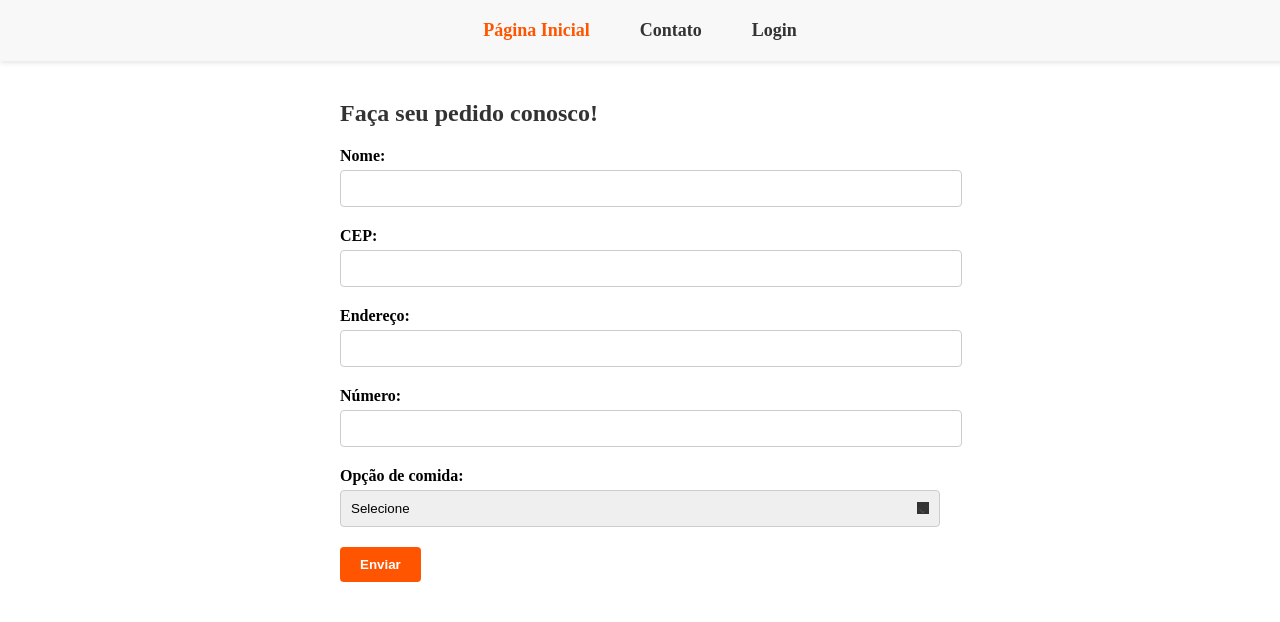
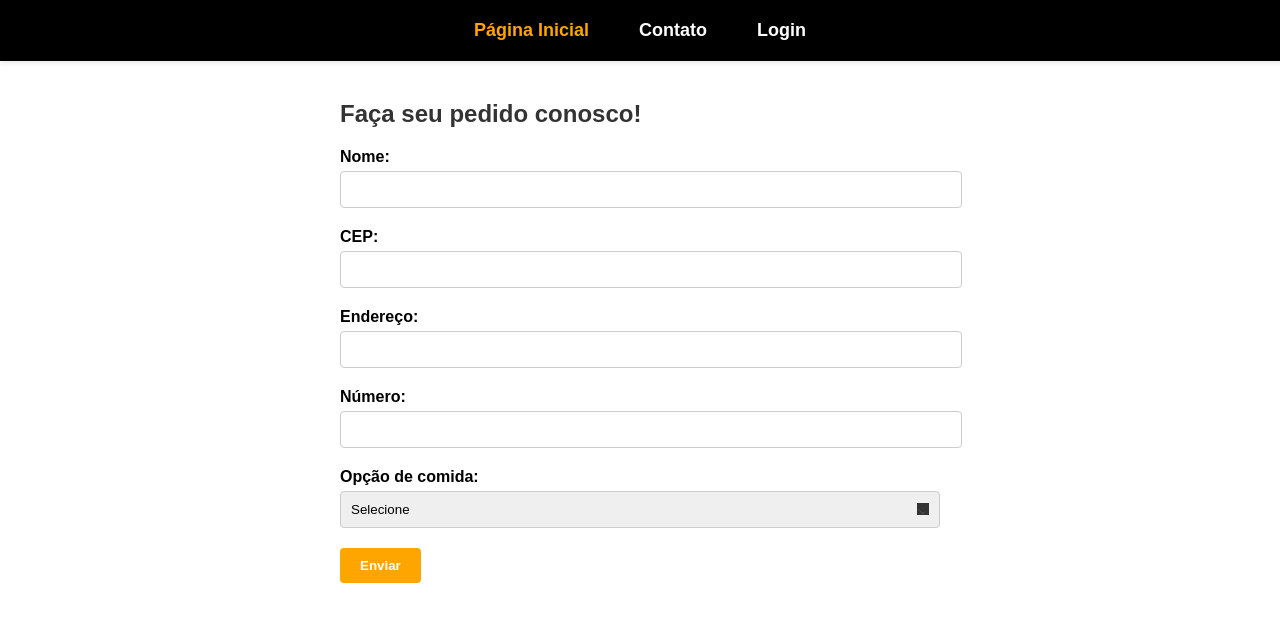
Before and after one commit to rubyavelar/site_delivery, a plain HTML site: page index.html in a window 1280 px wide. Drawn offline with Linux system fonts and the light colour scheme.

Commit message:
criação da página de login

```diff
--- a/index.html
+++ b/index.html
@@ -12,7 +12,7 @@
       <ul>
         <li><a href="#" class="active">Página Inicial</a></li>
         <li><a href="#">Contato</a></li>
-        <li><a href="#">Login</a></li>
+        <li><a href="login.html">Login</a></li>
       </ul>
     </nav>
   </header>
--- /dev/null
+++ b/style-login.css
@@ -0,0 +1,162 @@
+body {
+    background-color: black;
+    color: white;
+    font-family: Arial, sans-serif;
+    margin: 0;
+    padding: 0;
+  }
+
+  .menu {
+    position: fixed;
+    top: 0;
+    left: 0;
+    width: 100%;
+    background-color: #000;
+    padding: 10px;
+    box-shadow: 0 2px 5px rgba(0, 0, 0, 0.1);
+  }
+
+  .menu ul {
+    justify-content: center;
+    align-items: center;
+    list-style: none;
+    margin: 0;
+    padding: 0;
+    display: flex;
+  }
+
+  .menu li {
+    margin-right: 20px;
+  }
+
+  .menu a {
+    display: block;
+    font-size: 18px;
+    padding: 10px 15px;
+    text-decoration: none;
+    color: #fff;
+    font-weight: bold;
+    transition: color 0.3s;
+  }
+
+  .menu a:hover {
+    color: orange;
+  }
+
+  .menu a.active {
+    color: orange;
+  }
+
+  main {
+    margin-top: 60px;
+    padding: 20px;
+  }
+
+  .login {
+    max-width: 400px;
+    margin: 0 auto;
+    background-color: #f8f8f8;
+    padding: 20px;
+    border-radius: 5px;
+    box-shadow: 0 2px 5px rgba(0, 0, 0, 0.2);
+  }
+
+  .login h1 {
+    font-size: 24px;
+    color: #333;
+    margin-bottom: 20px;
+  }
+
+  .form-group {
+    margin-bottom: 20px;
+  }
+
+  .form-group label {
+    display: block;
+    font-weight: bold;
+    margin-bottom: 5px;
+    color: #000;
+  }
+
+  .form-group input[type="email"],
+  .form-group input[type="password"] {
+    width: 100%;
+    padding: 10px;
+    border: 1px solid #ccc;
+    border-radius: 4px;
+    box-sizing: border-box;
+    color: #000;
+  }
+
+  .form-buttons {
+    display: flex;
+    flex-wrap: wrap;
+    justify-content: space-between;
+    align-items: center;
+  }
+
+  .form-buttons button {
+    background-color: orange;
+    color: #fff;
+    border: none;
+    border-radius: 4px;
+    padding: 10px 20px;
+    font-weight: bold;
+    cursor: pointer;
+    transition: background-color 0.3s;
+    margin-top: 10px;
+  }
+
+  .form-buttons button:hover {
+    background-color: #e04c00;
+  }
+
+  .cadastro {
+    margin-top: 20px;
+    text-align: center;
+  }
+
+  .cadastro p {
+    font-size: 14px;
+    color: #000;
+  }
+
+  .cadastro a {
+    display: inline-block;
+    background-color: orange;
+    color: #fff;
+    border: none;
+    border-radius: 4px;
+    padding: 10px 20px;
+    font-weight: bold;
+    text-decoration: none;
+    transition: background-color 0.3s;
+    margin-top: 10px;
+  }
+
+  .cadastro a:hover {
+    background-color: #e04c00;
+  }
+
+
+  @media only screen and (max-width: 600px) {
+    .menu {
+      display: flex;
+      flex-direction: column;
+      align-items: center;
+      text-align: center;
+    }
+
+    .menu li {
+        margin-right: 0;
+        margin-bottom: 10px;
+      }
+
+      .form-buttons {
+        flex-direction: column;
+      }
+
+      .cadastro a {
+        margin-top: 10px;
+      }
+    }
--- a/style.css
+++ b/style.css
@@ -1,9 +1,13 @@
+body {
+  font-family: Arial, sans-serif;
+}
+
 .menu {
   position: fixed;
   top: 0;
   left: 0;
   width: 100%;
-      background-color: #f8f8f8;
+  background-color: #000;
   padding: 10px;
   box-shadow: 0 2px 5px rgba(0, 0, 0, 0.1);
 }
@@ -26,17 +30,17 @@
   font-size: 18px;
   padding: 10px 15px;
   text-decoration: none;
-     color: #333;
+  color: #fff;
   font-weight: bold;
   transition: color 0.3s;
 }
 
 .menu a:hover {
-      color: #ff5500;
+  color: orange;
 }
 
 .menu a.active {
-      color: #ff5500;
+  color: orange;
 }
 
 main {
@@ -83,7 +87,7 @@
 }
 
 button[type="submit"] {
-        background-color: #ff5500;
+  background-color: orange;
   color: #fff;
   border: none;
   border-radius: 4px;
```
Also changed, not shown: login.html (added, +51 -0 lines). Lines whose indentation alone changed are shown as unchanged.
